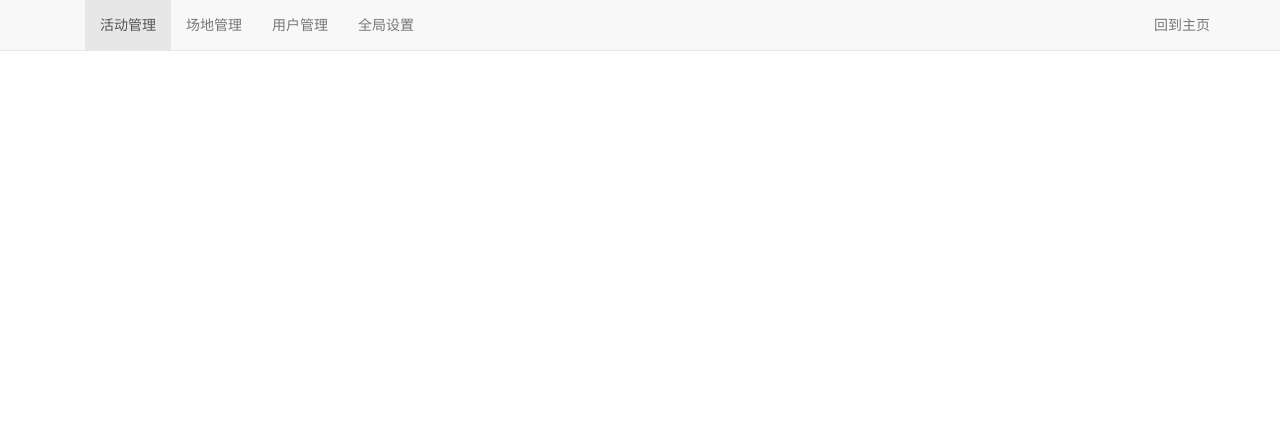
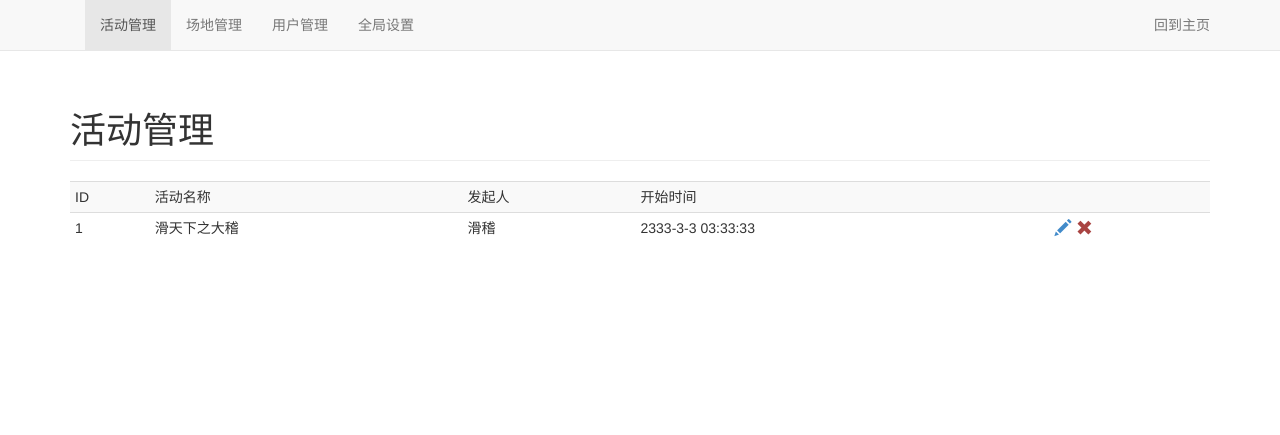
Before and after one commit to kj415j45/Site-Manager, a PHP site: page /admin.php in a window 1280 px wide. Shown: the top 435 px of the page. Run offline with PHP 8.4, Linux system fonts and the light colour scheme; data that the repository does not hold is empty; a stand-in replaces the project's code that opens the database connection.

Commit message:
Update admin

```diff
--- a/activities.html.php
+++ b/activities.html.php
@@ -5,7 +5,7 @@
     <meta charset="utf-8">
     <meta http-equiv="X-UA-Compatible" content="IE=edge">
     <meta name="viewport" content="width=device-width, initial-scale=1">
-    <title><?php echo $site_name ?></title>
+    <title><?php echo $site_name ?>-活动列表</title>
 
     <!-- Bootstrap样式表 -->
     <link href="css/bootstrap.min.css" rel="stylesheet">
--- a/admin.html.php
+++ b/admin.html.php
@@ -5,7 +5,7 @@
     <meta charset="utf-8">
     <meta http-equiv="X-UA-Compatible" content="IE=edge">
     <meta name="viewport" content="width=device-width, initial-scale=1">
-    <title><?=$site_name ?></title>
+    <title><?=$site_name ?>-管理</title>
 
     <!-- Bootstrap样式表 -->
     <link href="css/bootstrap.min.css" rel="stylesheet">
@@ -18,7 +18,7 @@
 	<nav class="navbar navbar-default navbar-static-top" role="navigation">
 		<div class="container">
 			<div class="navbar-header">
-				<a class="navbar-brand" href="#"><?=$site_head ?></a>
+				<a class="navbar-brand"><?=$site_head ?></a>
 				<button class="navbar-toggle" type="button" data-toggle="collapse" data-target="#bs-navbar" aria-controls="bs-navbar" aria-expanded="true">
 					<span class="sr-only">Toggle navigation</span>
 					<span class="icon-bar"></span>
@@ -41,12 +41,10 @@
 	</nav>
 	<!-- 头部结束 -->
 	<!-- 主容器开始 -->
-    <div class="container">
-		<?php require "include/admin_activities.html.php" ?>
-		<?php require "include/admin_sites.html.php" ?>
-		<?php require "include/admin_users.html.php" ?>
-		<?php require "include/admin_global_setting.html.php" ?>
-    </div>
+	<?php require "include/admin_activities.html.php" ?>
+	<?php require "include/admin_sites.html.php" ?>
+	<?php require "include/admin_users.html.php" ?>
+	<?php require "include/admin_global_setting.html.php" ?>
     <!-- 主容器结束 -->
     <!-- 底部开始 -->
     <?php require "include/footer.html.php" ?>
--- a/include/admin_activities.html.php
+++ b/include/admin_activities.html.php
@@ -1,3 +1,30 @@
-<div class="row" id="admin_activities">
-
+<div class="container" id="admin_activities">
+	<div class="row">
+		<div class="col-md-12">
+			<h1 class="page-header">活动管理</h1>
+                <table class="table table-condensed table-striped table-hover">
+                    <tbody>
+                        <tr>
+                            <td class="hidden-xs">ID</td>
+                            <td>活动名称</td>
+                            <td class="hidden-xs">发起人</td>
+                            <td class="hidden-xs">开始时间</td>
+							<td></td>
+                        </tr>
+						<tr>
+							<td class="hidden-xs">1</td>
+							<td>滑天下之大稽</td>
+							<td class="hidden-xs">滑稽</td>
+							<td class="hidden-xs">2333-3-3 03:33:33</td>
+							<td>
+								<big>
+								<a><span class="glyphicon glyphicon-pencil" aria-hidden="true" title="编辑"></span></a>
+								<a class="text-danger"><span class="glyphicon glyphicon-remove" aria-hidden="true" title="删除"></span></a>
+								</big>
+							</td>
+						</tr>
+                    </tbody>
+                </table>
+		</div>
+	</div>
 </div>
--- a/include/admin_sites.html.php
+++ b/include/admin_sites.html.php
@@ -1,3 +1,28 @@
-<div class="row hidden" id="admin_sites">
-
+<div class="container hidden" id="admin_sites">
+	<div class="row">
+		<div class="col-md-12">
+			<h1 class="page-header">场地管理</h1>
+                <table class="table table-condensed table-striped table-hover">
+                    <tbody>
+                        <tr>
+                            <td class="hidden-xs">ID</td>
+                            <td>场地名称</td>
+                            <td class="hidden-xs">场地设备</td>
+							<td></td>
+                        </tr>
+						<tr>
+							<td class="hidden-xs">1</td>
+							<td>滑天下之大稽</td>
+							<td class="hidden-xs">滑稽</td>
+							<td>
+								<big>
+								<a><span class="glyphicon glyphicon-pencil" aria-hidden="true" title="编辑"></span></a>
+								<a class="text-danger"><span class="glyphicon glyphicon-remove" aria-hidden="true" title="删除"></span></a>
+								</big>
+							</td>
+						</tr>
+                    </tbody>
+                </table>
+		</div>
+	</div>
 </div>
```
